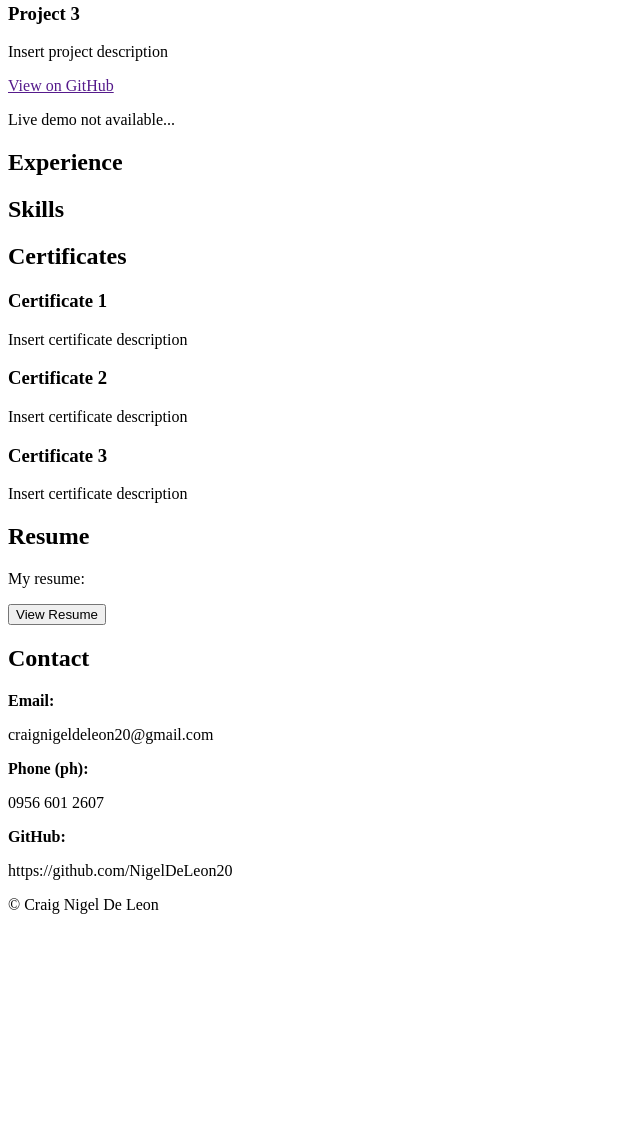
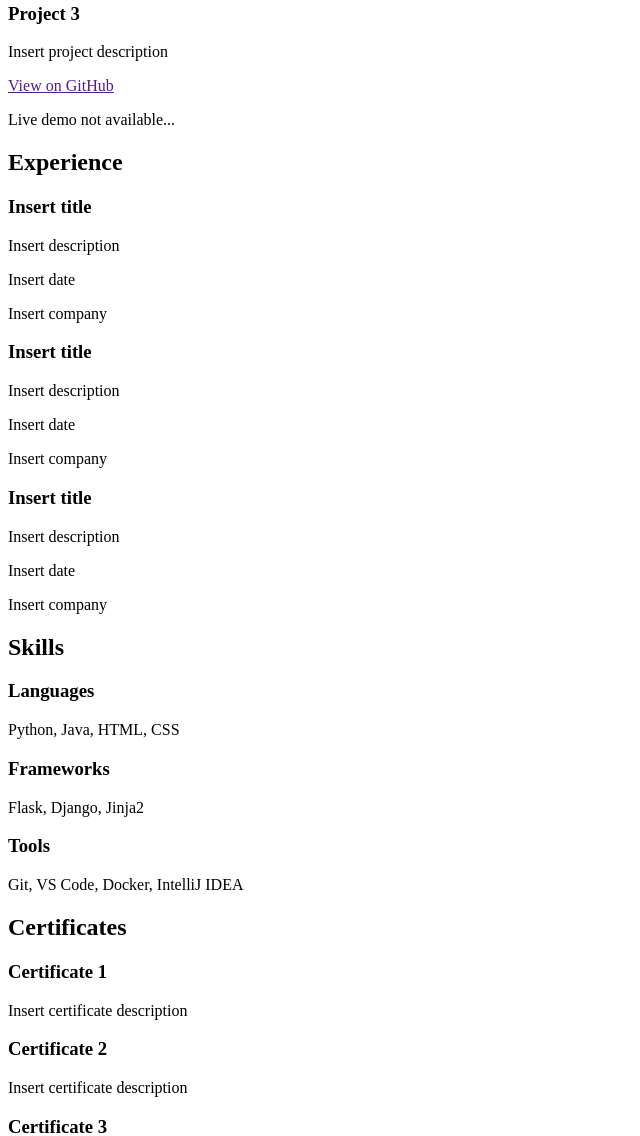
Before and after one commit to NigelDeLeon20/personal-portfolio, a Flask app: page / in a window 1280 px wide. Shown: the part 466-1602 px from the top of the page, without its empty margins (0-640 px from the left). Before the commit the page ends 1380 px from the top, so only its background shows below. Run offline with Flask 3, Linux system fonts and the light colour scheme.

Commit message:
added information in ex[erience and skills. Also added experience.json and skills.json along with coding the index.html

```diff
--- a/Main.py
+++ b/Main.py
@@ -7,7 +7,9 @@ app = Flask(__name__)
 def home():
     projects = load_projects()
     certificates = load_certificates()
-    return render_template("index.html", projects=projects, certificates=certificates)
+    experience = load_experience()
+    skills = load_skills()
+    return render_template("index.html", projects=projects, certificates=certificates, skills=skills, experience=experience)
 
 def load_projects():
     with open("data/projects.json") as f:
@@ -17,5 +19,13 @@ def load_certificates():
     with open("data/certificates.json") as f:
         return json.load(f)
 
+def load_experience():
+    with open("data/experience.json") as f:
+        return json.load(f)
+
+def load_skills():
+    with open("data/skills.json") as f:
+        return json.load(f)
+
 if __name__ == "__main__":
     app.run(debug=True)
--- /dev/null
+++ b/data/experience.json
@@ -0,0 +1,20 @@
+[
+    {
+        "title": "Insert title",
+        "description": "Insert description",
+        "date": "Insert date",
+        "company": "Insert company"
+    },
+    {
+        "title": "Insert title",
+        "description": "Insert description",
+        "date": "Insert date",
+        "company": "Insert company"
+    },
+    {
+        "title": "Insert title",
+        "description": "Insert description",
+        "date": "Insert date",
+        "company": "Insert company"
+    }
+]
--- /dev/null
+++ b/data/skills.json
@@ -0,0 +1,14 @@
+[
+    {
+        "category": "Languages",
+        "skills_list": ["Python", "Java", "HTML", "CSS"]
+    },
+    {
+        "category": "Frameworks",
+        "skills_list": ["Flask", "Django", "Jinja2"]
+    },
+    {
+        "category": "Tools",
+        "skills_list": ["Git", "VS Code", "Docker", "IntelliJ IDEA"]
+    }
+]
--- a/templates/index.html
+++ b/templates/index.html
@@ -27,25 +27,28 @@
     </section>
 
     <!-- For experience -->
-    <section id="Experience">
+    <section id="experience">
         <h2>Experience</h2>
-        {% for experience in experiences %}
+        {% for exp in  experience %}
             <div>
-                <h3>{{ experience.title }}</h3>
-                <p>{{ experience.description }}</p>
+                <h3>{{ exp.title }}</h3>
+                <p>{{ exp.description }}</p>
+                <p>{{ exp.date }}</p>
+                <p>{{ exp.company }}</p>
             </div>
         {% endfor %}
     </section>
 
     <!-- For skills -->
-    <section id="Skills">
+    <section id="skills">
         <h2>Skills</h2>
-        {% for skill in skills %}
+        {% for group in skills %}
             <div>
-                <h3>{{ skill.name }}</h3>
-                <p>{{ skill.description }}</p>
+                <h3>{{ group.category }}</h3>
+                <p>{{ group.skills_list | join(', ') }}</p>
             </div>
         {% endfor %}
+    </section>
 
     <!-- For certificates -->
     <section id="certificates">
```
